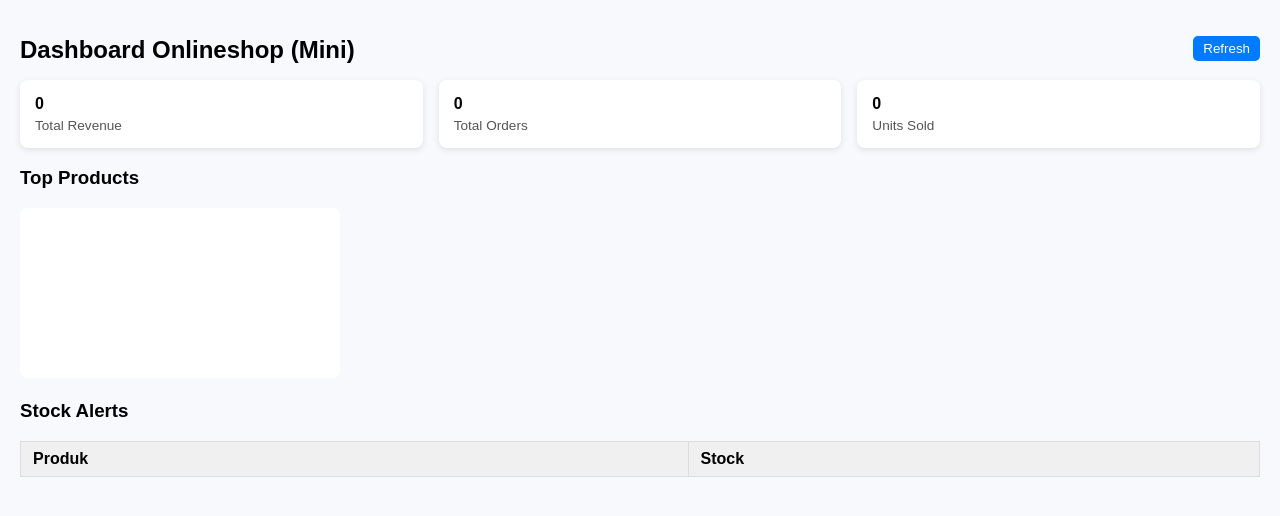
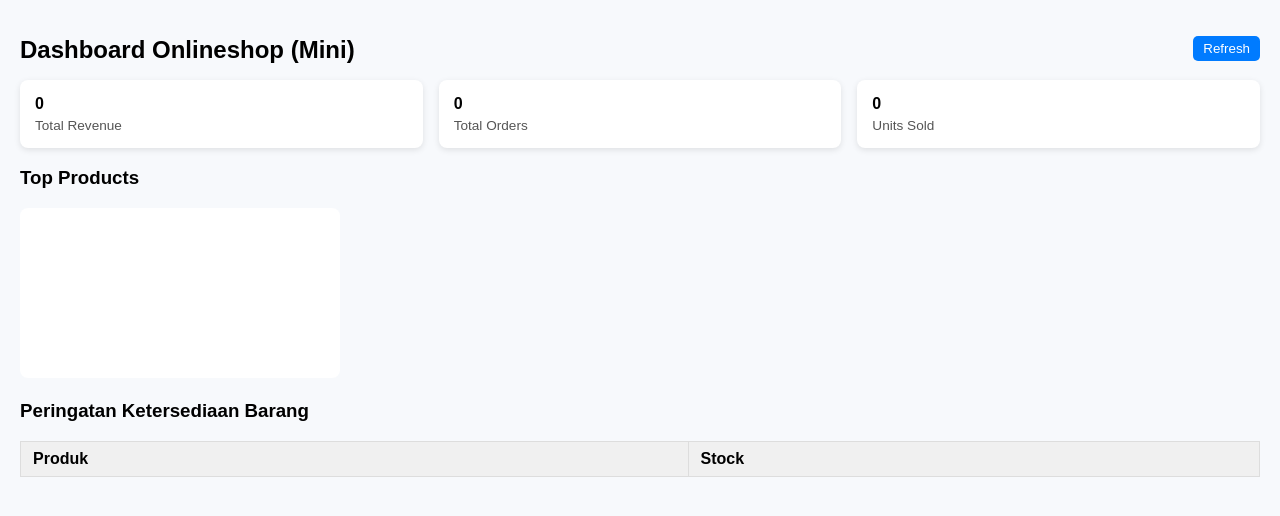
Before and after one commit to SheetShopID/DemoOnline, a plain HTML site: page dashboard.html in a window 1280 px wide. Drawn offline with nearby package versions, Linux system fonts and the light colour scheme; no server answers.

Commit message:
Update dashboard.html

```diff
--- a/dashboard.html
+++ b/dashboard.html
@@ -43,7 +43,7 @@
 <h3>Top Products</h3>
 <canvas id="topProductsChart" height="150"></canvas>
 
-<h3>Stock Alerts</h3>
+<h3>Peringatan Ketersediaan Barang</h3>
 <table>
   <thead>
     <tr>
```
